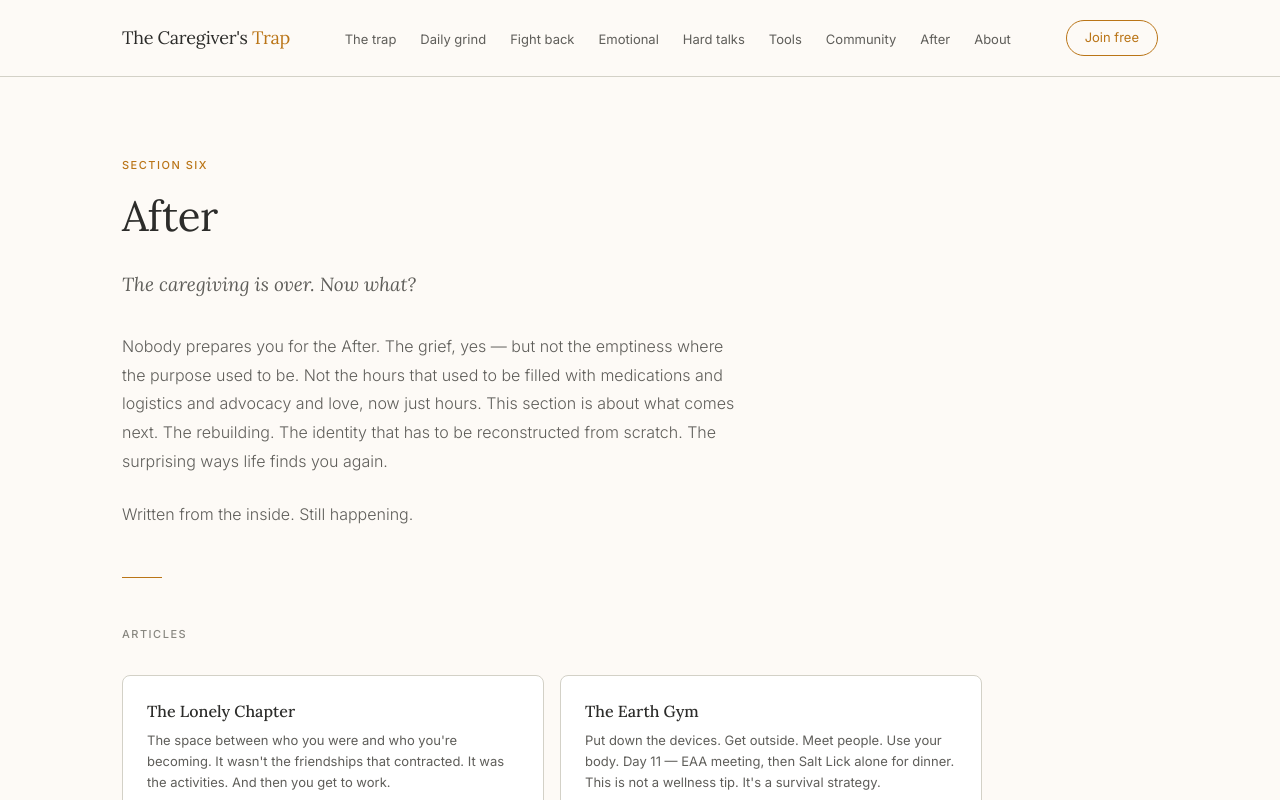
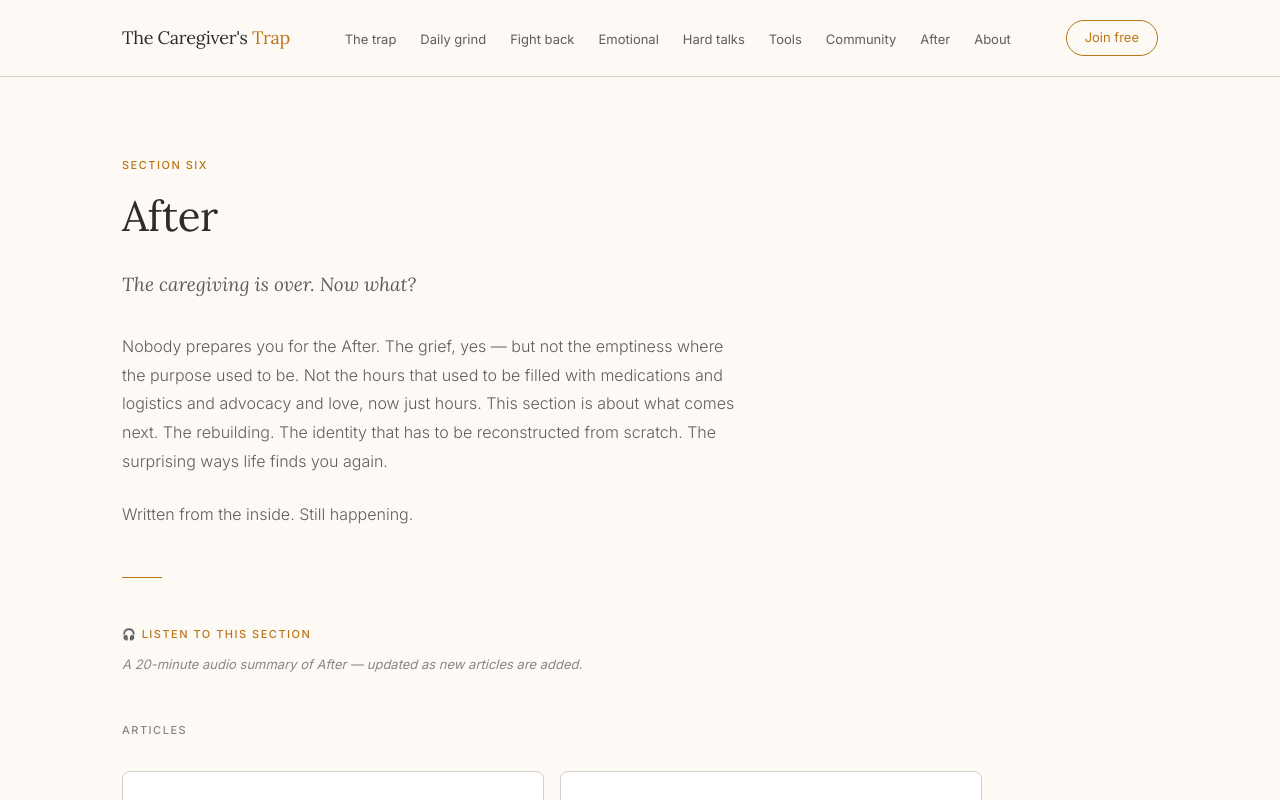
Before and after one commit to caseywsj/caregivertrap, a Next.js app: page /after in a window 1280 px wide. Shown: the top 800 px of the page. Built offline with nearby package versions, Linux system fonts and the light colour scheme.

Commit message:
Add Buzzsprout audio player to After section page

```diff
--- a/app/after/page.tsx
+++ b/app/after/page.tsx
@@ -1,9 +1,21 @@
 "use client";
+import { useEffect } from "react";
 import Nav from "../../components/Nav";
 import Footer from "../../components/Footer";
 import JoinCTA from "../../components/JoinCTA";
 
 export default function After() {
+  useEffect(() => {
+    const script = document.createElement("script");
+    script.src = "https://www.buzzsprout.com/2615249/episodes/19115470-the-caregiver-s-trap-life-after-the-long-goodbye.js?container_id=buzzsprout-player-19115470&player=small";
+    script.type = "text/javascript";
+    script.async = true;
+    document.body.appendChild(script);
+    return () => {
+      document.body.removeChild(script);
+    };
+  }, []);
+
   return (
     <main style={{ fontFamily: "'Inter', sans-serif", background: "#FDFAF6", color: "#2C2C2A", minHeight: "100vh" }}>
       <Nav />
@@ -28,6 +40,14 @@ export default function After() {
         </section>
 
         <div style={{ width: "40px", height: "1.5px", background: "#BA7517", margin: "0 0 3rem 2rem" }} />
+
+        <section style={{ padding: "0 2rem 2rem", maxWidth: "680px" }}>
+          <p style={{ fontSize: "11px", letterSpacing: "1.5px", textTransform: "uppercase" as const, color: "#BA7517", marginBottom: "0.75rem", fontWeight: 500 }}>
+            🎧 Listen to this section
+          </p>
+          <p style={{ fontSize: "13px", color: "#888780", marginBottom: "1rem", fontStyle: "italic" }}>A 20-minute audio summary of After — updated as new articles are added.</p>
+          <div id="buzzsprout-player-19115470"></div>
+        </section>
 
         <section style={{ padding: "0 2rem 4rem" }}>
           <p style={{ fontSize: "11px", letterSpacing: "1.5px", textTransform: "uppercase" as const, color: "#888780", marginBottom: "2rem", fontWeight: 500 }}>
```
